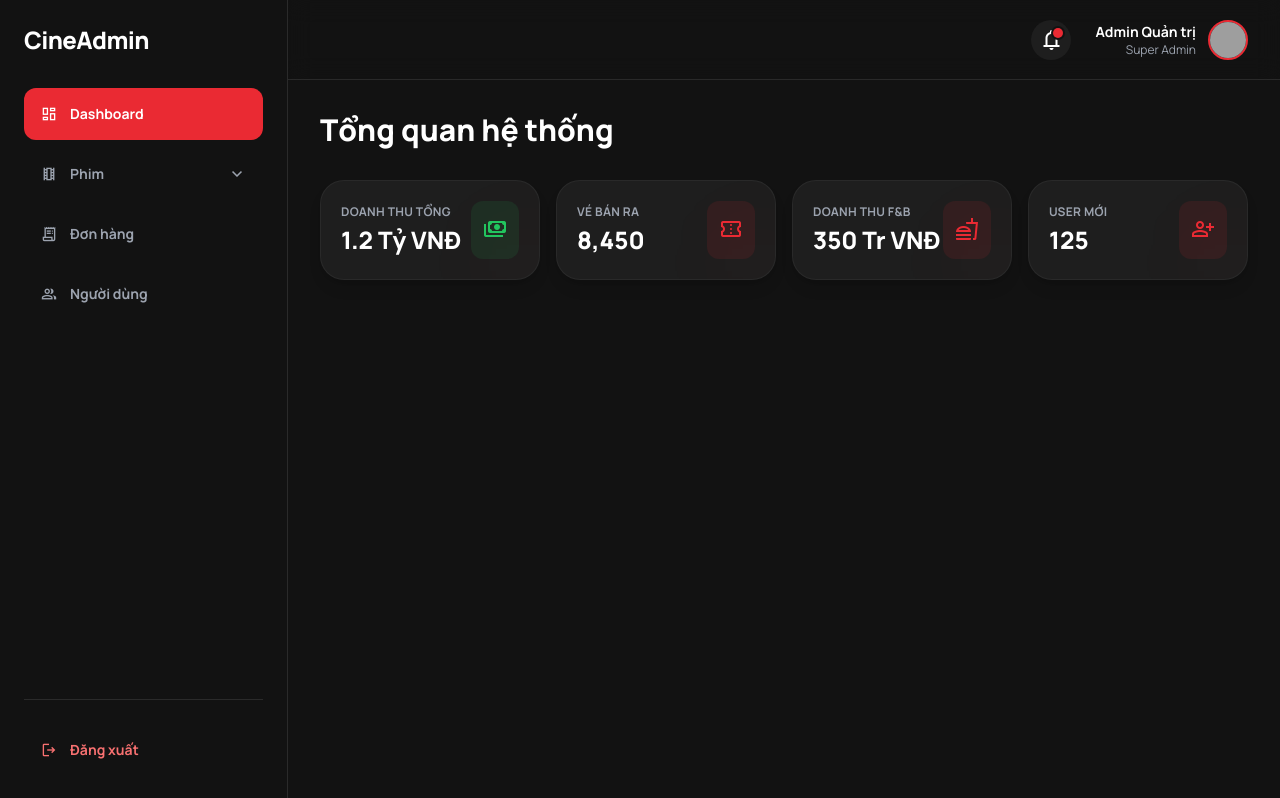
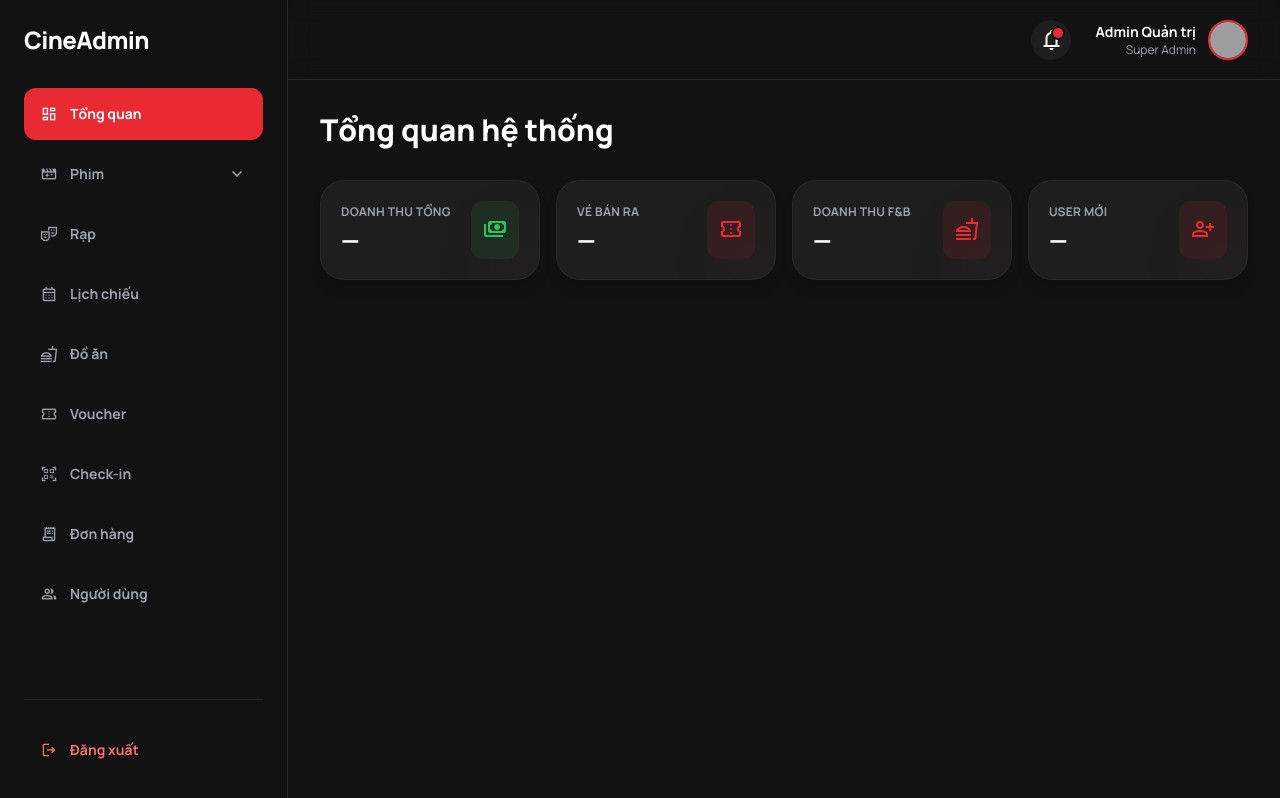
Before and after one commit to gnaoh-nuat/CineGo-Fe, a React (Vite) app: page /admin in a window 1280 px wide. Built offline with nearby package versions, Linux system fonts and the light colour scheme; no server answers; grey boxes are pictures that could not be loaded.

Commit message:
feat: thêm đủ đầu mục cho AdminSidebar

```diff
--- a/src/common/index.js
+++ b/src/common/index.js
@@ -59,6 +59,12 @@ const SummaryApi = {
   },
   getMoviesByGenre: {
     url: `${BASE_URL}/movies/genre`, // query params: page, size, genre_id
+    method: "get",
+  },
+
+  // Dashboard Stats (external service)
+  getDashboardStats: {
+    url: 'https://anjava.io.vn/v1/stats/dashboard',
     method: "get",
   },
 
--- a/src/components/admin/AdminSidebar.jsx
+++ b/src/components/admin/AdminSidebar.jsx
@@ -6,105 +6,91 @@ const AdminSidebar = () => {
   const { logout } = useAuth();
   const navigate = useNavigate();
 
+  const navLinkClass = ({ isActive }) =>
+    `flex items-center gap-3 rounded-xl px-4 py-3 text-sm font-semibold transition
+    ${isActive ? "bg-primary text-white" : "text-gray-400 hover:bg-white/5 hover:text-white"}`;
+
   return (
-    <aside className="hidden md:flex w-72 flex-col border-r border-white/10 bg-background-dark p-6">
+    <aside className="hidden md:flex w-72 flex-col border-r border-white/10 bg-background-dark p-6 overflow-y-auto">
       <h1 className="text-2xl font-black text-white mb-8 tracking-tight">CineAdmin</h1>
 
-      <nav className="flex flex-col gap-2">
-        {/* Dashboard */}
-        <NavLink
-          to="/admin"
-          end
-          className={({ isActive }) =>
-            `flex items-center gap-3 rounded-xl px-4 py-3 text-sm font-semibold transition
-            ${isActive ? "bg-primary text-white" : "text-gray-400 hover:bg-white/5 hover:text-white"}`
-          }
-        >
+      <nav className="flex flex-col gap-2 flex-1">
+        {/* Tổng quan (Dashboard) */}
+        <NavLink to="/admin" end className={navLinkClass}>
           <span className="material-symbols-outlined text-lg">dashboard</span>
-          Dashboard
+          Tổng quan
         </NavLink>
 
-        {/* Menu Phim với Dropdown khi Hover */}
+        {/* Menu Phim với Dropdown */}
         <div className="group relative">
           <div className="flex items-center gap-3 rounded-xl px-4 py-3 text-sm font-semibold text-gray-400 group-hover:bg-white/5 group-hover:text-white transition cursor-pointer">
-            <span className="material-symbols-outlined text-lg">theaters</span>
+            <span className="material-symbols-outlined text-lg">movie_filter</span>
             <span className="flex-1">Phim</span>
             <span className="material-symbols-outlined text-[20px] transition-transform duration-300 group-hover:rotate-180">
               expand_more
             </span>
           </div>
 
-          {/* Submenu container */}
           <div className="hidden group-hover:block pb-2 pt-1 animate-in fade-in slide-in-from-top-2 duration-200">
-            <NavLink
-              to="/admin/movies"
-              className={({ isActive }) =>
-                `flex items-center gap-3 rounded-xl pl-12 pr-4 py-2 text-sm transition-colors ${
-                  isActive ? "text-primary font-bold bg-white/5" : "text-gray-400 hover:text-white hover:bg-white/5"
-                }`
-              }
-            >
-              <span className={`h-1.5 w-1.5 rounded-full transition-colors ${window.location.pathname === '/admin/movies' ? 'bg-primary' : 'bg-white/20'}`}></span>
+            <NavLink to="/admin/movies" className={({ isActive }) => `flex items-center gap-3 rounded-xl pl-12 pr-4 py-2 text-sm transition-colors ${isActive ? "text-primary font-bold bg-white/5" : "text-gray-400 hover:text-white hover:bg-white/5"}`}>
               Danh sách phim
             </NavLink>
-
-            <NavLink
-              to="/admin/genres"
-              className={({ isActive }) =>
-                `flex items-center gap-3 rounded-xl pl-12 pr-4 py-2 text-sm transition-colors ${
-                  isActive ? "text-primary font-bold bg-white/5" : "text-gray-400 hover:text-white hover:bg-white/5"
-                }`
-              }
-            >
-              <span className={`h-1.5 w-1.5 rounded-full transition-colors ${window.location.pathname === '/admin/genres' ? 'bg-primary' : 'bg-white/20'}`}></span>
+            <NavLink to="/admin/genres" className={({ isActive }) => `flex items-center gap-3 rounded-xl pl-12 pr-4 py-2 text-sm transition-colors ${isActive ? "text-primary font-bold bg-white/5" : "text-gray-400 hover:text-white hover:bg-white/5"}`}>
               Thể loại
             </NavLink>
-
-            <NavLink
-              to="/admin/people"
-              className={({ isActive }) =>
-                `flex items-center gap-3 rounded-xl pl-12 pr-4 py-2 text-sm transition-colors ${
-                  isActive ? "text-primary font-bold bg-white/5" : "text-gray-400 hover:text-white hover:bg-white/5"
-                }`
-              }
-            >
-              <span className={`h-1.5 w-1.5 rounded-full transition-colors ${window.location.pathname === '/admin/people' ? 'bg-primary' : 'bg-white/20'}`}></span>
+            <NavLink to="/admin/people" className={({ isActive }) => `flex items-center gap-3 rounded-xl pl-12 pr-4 py-2 text-sm transition-colors ${isActive ? "text-primary font-bold bg-white/5" : "text-gray-400 hover:text-white hover:bg-white/5"}`}>
               Nghệ sĩ
             </NavLink>
           </div>
         </div>
 
-        {/* Các mục menu khác */}
-        <NavLink
-          to="/admin/orders"
-          className={({ isActive }) =>
-            `flex items-center gap-3 rounded-xl px-4 py-3 text-sm font-semibold transition
-            ${isActive ? "bg-primary text-white" : "text-gray-400 hover:bg-white/5 hover:text-white"}`
-          }
-        >
+        {/* Rạp */}
+        <NavLink to="/admin/theaters" className={navLinkClass}>
+          <span className="material-symbols-outlined text-lg">theater_comedy</span>
+          Rạp
+        </NavLink>
+
+        {/* Lịch chiếu */}
+        <NavLink to="/admin/showtimes" className={navLinkClass}>
+          <span className="material-symbols-outlined text-lg">calendar_month</span>
+          Lịch chiếu
+        </NavLink>
+
+        {/* Đồ ăn */}
+        <NavLink to="/admin/foods" className={navLinkClass}>
+          <span className="material-symbols-outlined text-lg">fastfood</span>
+          Đồ ăn
+        </NavLink>
+
+        {/* Voucher */}
+        <NavLink to="/admin/vouchers" className={navLinkClass}>
+          <span className="material-symbols-outlined text-lg">confirmation_number</span>
+          Voucher
+        </NavLink>
+
+        {/* Check-in */}
+        <NavLink to="/admin/checkin" className={navLinkClass}>
+          <span className="material-symbols-outlined text-lg">qr_code_scanner</span>
+          Check-in
+        </NavLink>
+
+        {/* Đơn hàng */}
+        <NavLink to="/admin/orders" className={navLinkClass}>
           <span className="material-symbols-outlined text-lg">receipt_long</span>
           Đơn hàng
         </NavLink>
 
-        <NavLink
-          to="/admin/users"
-          className={({ isActive }) =>
-            `flex items-center gap-3 rounded-xl px-4 py-3 text-sm font-semibold transition
-            ${isActive ? "bg-primary text-white" : "text-gray-400 hover:bg-white/5 hover:text-white"}`
-          }
-        >
+        {/* Người dùng */}
+        <NavLink to="/admin/users" className={navLinkClass}>
           <span className="material-symbols-outlined text-lg">group</span>
           Người dùng
         </NavLink>
       </nav>
 
       {/* Logout Button */}
-      <div className="mt-auto pt-6 border-t border-white/10">
+      <div className="mt-8 pt-6 border-t border-white/10">
         <button
-          onClick={() => {
-            logout();
-            navigate("/login");
-          }}
+          onClick={() => { logout(); navigate("/login"); }}
           className="w-full flex items-center gap-3 rounded-xl px-4 py-3 text-sm font-semibold text-red-400 hover:bg-red-500/10 transition-colors"
         >
           <span className="material-symbols-outlined text-lg">logout</span>
--- a/src/pages/admin/Dashboard.jsx
+++ b/src/pages/admin/Dashboard.jsx
@@ -1,8 +1,35 @@
+import React, { useEffect, useState } from "react";
 import StatCard from "../../components/admin/StatCard";
 // import RevenueChart from "../../components/admin/RevenueChart";
 // import TopMovies from "../../components/admin/TopMovies";
+import SummaryApi from '@/common';
+import { authenticatedFetch } from '@/utils/helper';
 
 export default function Dashboard() {
+  const [dashboard, setDashboard] = useState({
+    total_revenue: null,
+    tickets_sold: null,
+    food_revenue: null,
+    new_users: null,
+    ticket_revenue: null,
+  });
+
+  const formatVND = (value) => value == null ? '—' : new Intl.NumberFormat('vi-VN').format(value) + ' VNĐ';
+
+  useEffect(() => {
+    const fetchStats = async () => {
+      try {
+        const resp = await authenticatedFetch(SummaryApi.getDashboardStats.url);
+        const result = await resp.json();
+        if (result?.success) setDashboard(result.data || {});
+        else console.error('Failed to load dashboard stats', result);
+      } catch (err) {
+        console.error('Failed to fetch dashboard stats', err);
+      }
+    };
+    fetchStats();
+  }, []);
+
   return (
     <div className="space-y-8">
       {/* Header */}
@@ -15,7 +42,7 @@ export default function Dashboard() {
     <div className="grid grid-cols-1 gap-4 sm:grid-cols-2 lg:grid-cols-4">
       <StatCard
         title="Doanh thu tổng"
-    value="1.2 Tỷ VNĐ"
+        value={formatVND(dashboard.total_revenue)}
         icon="payments"
         trend="+12%"
         color="success"
@@ -23,7 +50,7 @@ export default function Dashboard() {
 
       <StatCard
         title="Vé bán ra"
-    value="8,450"
+        value={dashboard.tickets_sold == null ? '—' : new Intl.NumberFormat('vi-VN').format(dashboard.tickets_sold)}
         icon="confirmation_number"
         trend="+5%"
         color="blue"
@@ -31,7 +58,7 @@ export default function Dashboard() {
 
       <StatCard
         title="Doanh thu F&B"
-    value="350 Tr VNĐ"
+        value={formatVND(dashboard.food_revenue)}
         icon="fastfood"
         trend="+8%"
         color="orange"
@@ -39,14 +66,12 @@ export default function Dashboard() {
 
       <StatCard
         title="User mới"
-    value="125"
+        value={dashboard.new_users == null ? '—' : new Intl.NumberFormat('vi-VN').format(dashboard.new_users)}
         icon="person_add"
         trend="+22%"
         color="purple"
       />
     </div>
-
-
 
       {/* <RevenueChart /> */}
 
```
Also changed, not shown: src/routes/index.jsx (+7 -1 lines), 1 other file (tests, documents, lock files or other folders). Lines whose indentation alone changed are shown as unchanged.
